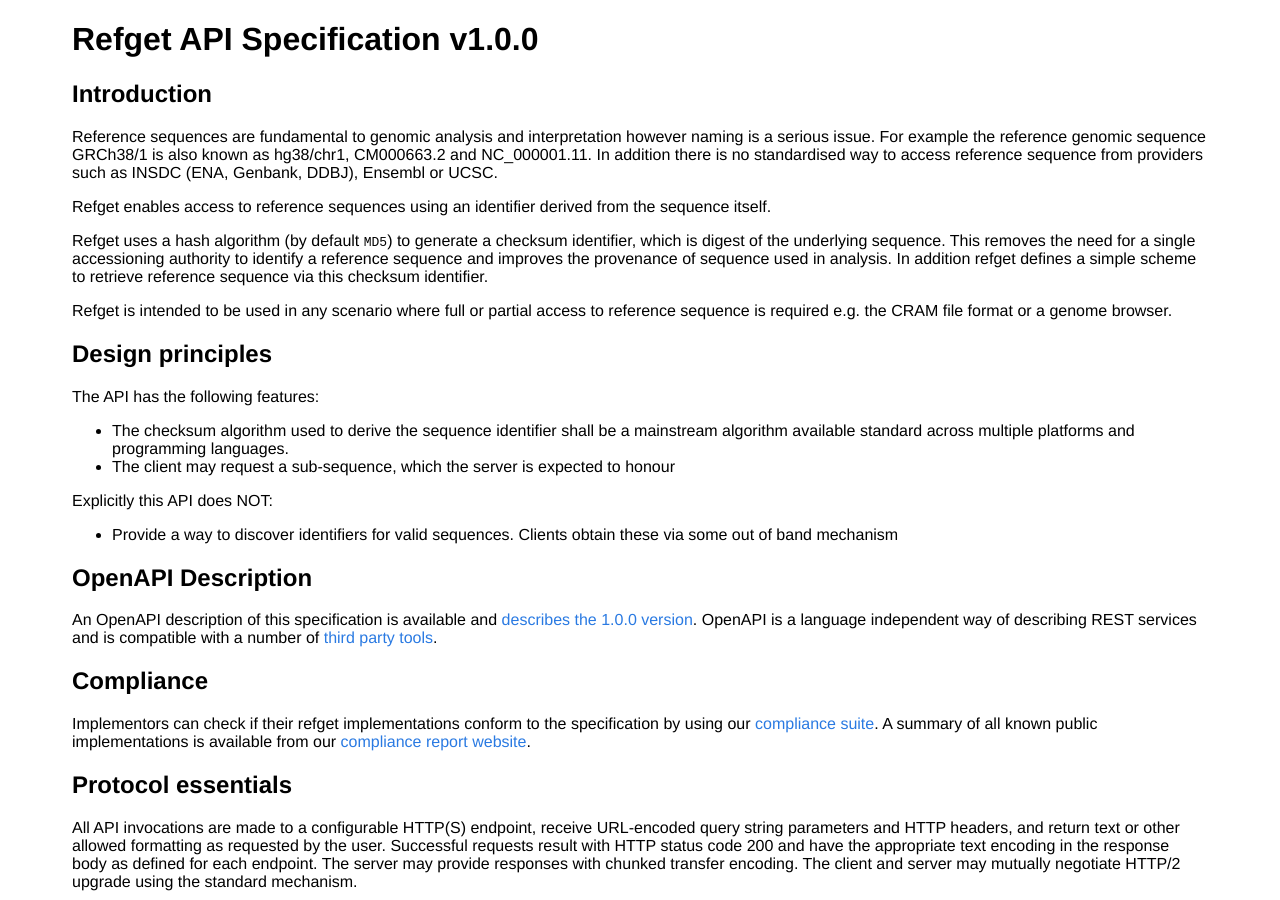
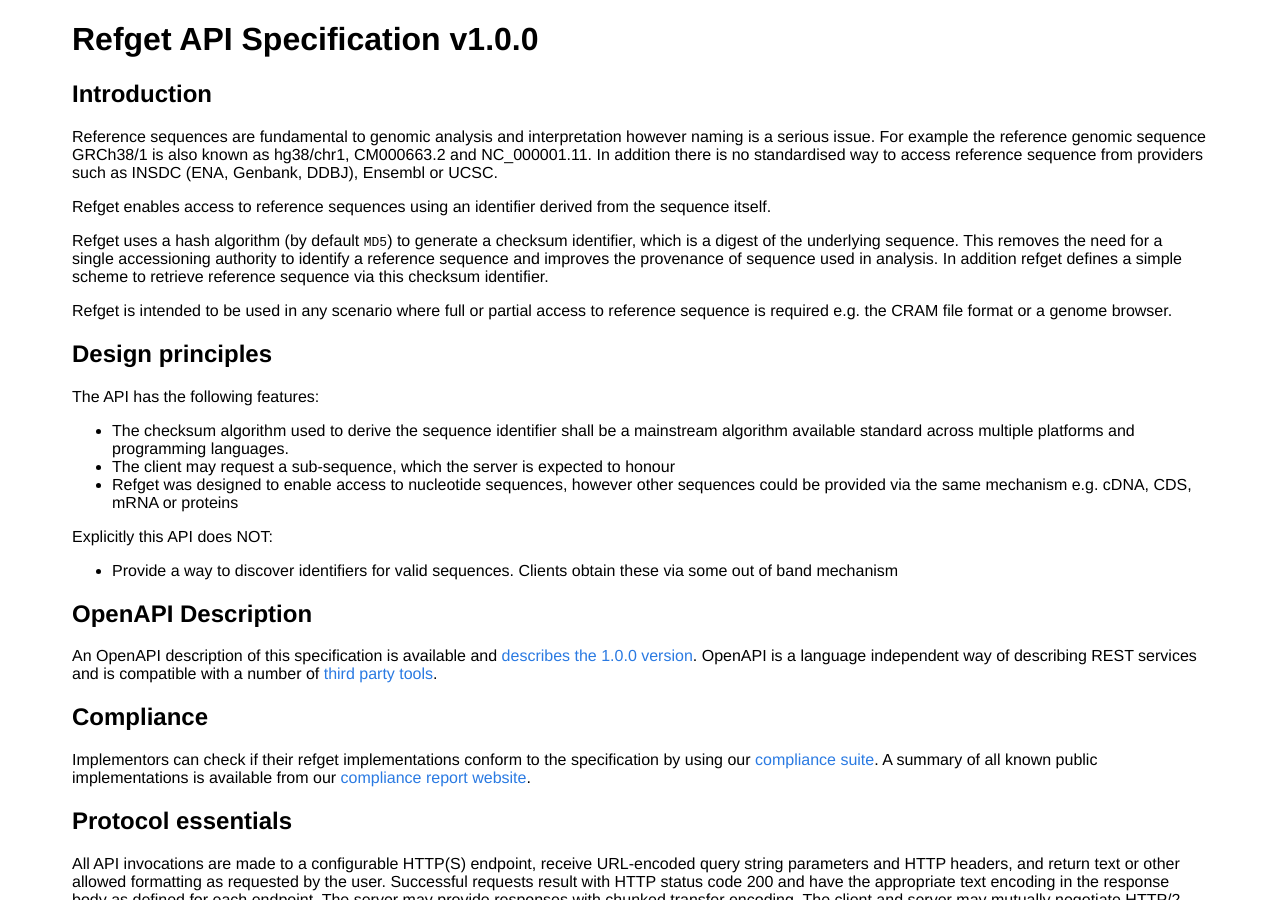
Before and after one commit to samtools/hts-specs, a Jekyll site: the page built from refget.md, in a window 1280 px wide and 900 px high. Built offline with Jekyll 4.4.1, drawn with Linux system fonts in a browser that asks for light colours.

Commit message:
Mention refget and protein sequences
PRC noted that nothing in the spec limits refget to just nucleotide sequences. This has been clarified in the design principles

```diff
--- a/refget.md
+++ b/refget.md
@@ -12,7 +12,7 @@ Reference sequences are fundamental to genomic analysis and interpretation howev
 
 Refget enables access to reference sequences using an identifier derived from the sequence itself.
 
-Refget uses a hash algorithm (by default `MD5`) to generate a checksum identifier, which is digest of the underlying sequence. This removes the need for a single accessioning authority to identify a reference sequence and improves the provenance of sequence used in analysis. In addition refget defines a simple scheme to retrieve reference sequence via this checksum identifier.
+Refget uses a hash algorithm (by default `MD5`) to generate a checksum identifier, which is a digest of the underlying sequence. This removes the need for a single accessioning authority to identify a reference sequence and improves the provenance of sequence used in analysis. In addition refget defines a simple scheme to retrieve reference sequence via this checksum identifier.
 
 Refget is intended to be used in any scenario where full or partial access to reference sequence is required e.g. the CRAM file format or a genome browser.
 
@@ -22,6 +22,7 @@ The API has the following features:
 
 - The checksum algorithm used to derive the sequence identifier shall be a mainstream algorithm available standard across multiple platforms and programming languages.
 - The client may request a sub-sequence, which the server is expected to honour
+- Refget was designed to enable access to nucleotide sequences, however other sequences could be provided via the same mechanism e.g. cDNA, CDS, mRNA or proteins
 
 Explicitly this API does NOT:
 
```
